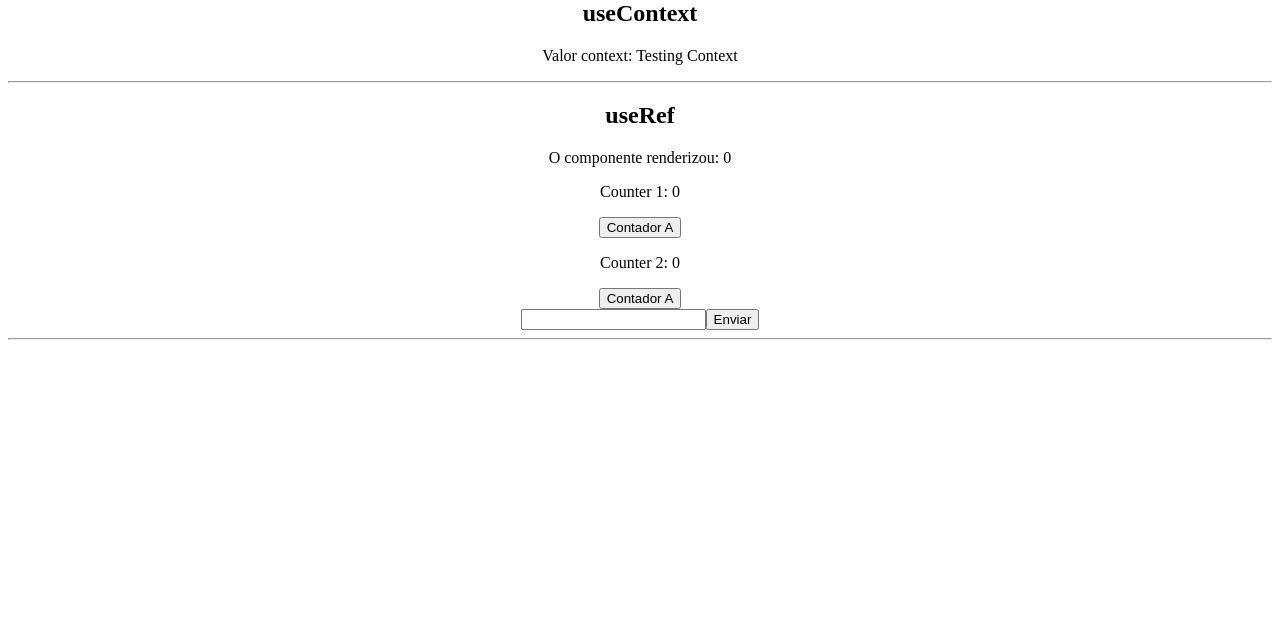
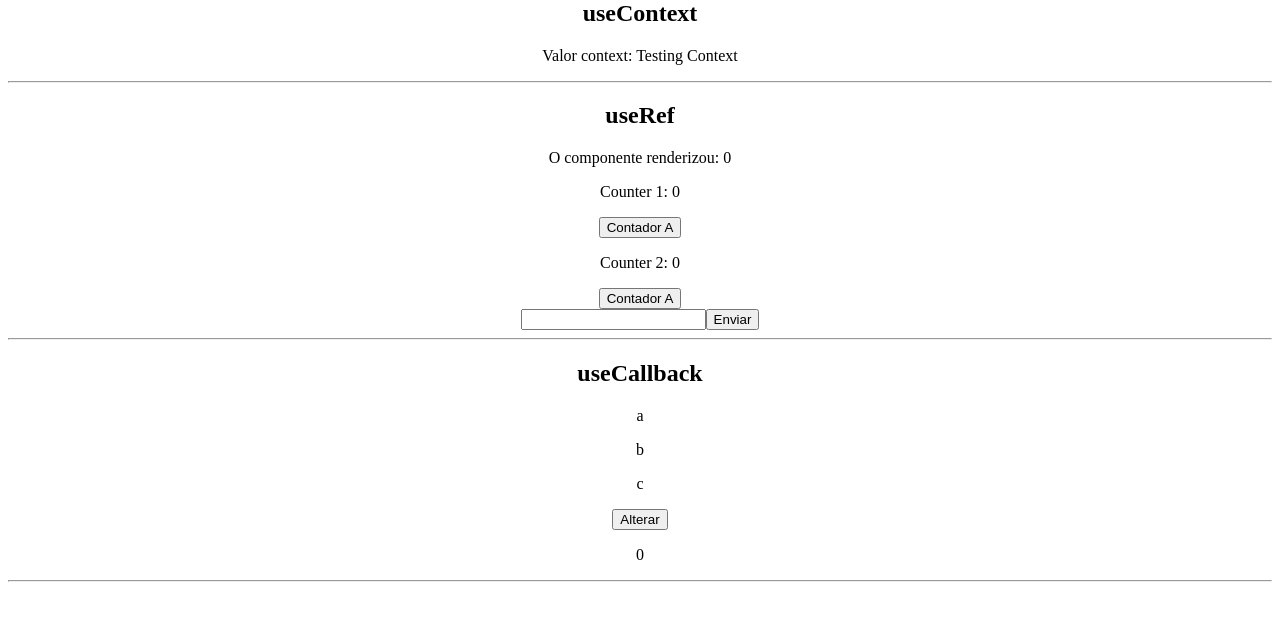
Before and after one commit to clacerda/React_Aulas_ProfMateusBattisti, a React (Create React App) app in the folder HOOKS_REACT/useState/reacthooks/: page / in a window 1280 px wide. Shown: the part 895-1515 px from the top of the page. Built offline with nearby package versions, Linux system fonts and the light colour scheme.

Commit message:
Aula 4- useCallback

```diff
--- /dev/null
+++ b/HOOKS_REACT/useState/reacthooks/src/components/HookUseCallback.js
@@ -0,0 +1,26 @@
+import {useCallback, useState} from 'react'
+import List from "./List"
+
+const HookUseCallback = () => {
+
+    const [counter, setCounter] = useState(0)
+
+    const getItemsFromDatabase = useCallback(() =>{
+            return ['a', 'b', 'c']
+    }, [])
+
+
+  return (
+    <div>
+        <h2>useCallback</h2>
+
+        <List getItems={getItemsFromDatabase} />
+
+        <button onClick={() => setCounter(counter + 1)}>Alterar</button>
+        <p>{counter}</p>
+        <hr />
+    </div>
+  )
+}
+
+export default HookUseCallback
--- /dev/null
+++ b/HOOKS_REACT/useState/reacthooks/src/components/List.js
@@ -0,0 +1,22 @@
+import {useState, useEffect} from 'react'
+
+const List = ({getItems}) => {
+
+    const [myItems, setMyItems] = useState([])
+
+    useEffect(() => {
+        console.log("Buscando itens do DB...")
+        setMyItems(getItems)
+    }, [getItems])
+
+  return (
+
+    <div>
+        {myItems.map((item) => (
+            <p key={item}>{item}</p>
+            ))}
+    </div>
+  )
+}
+
+export default List
--- a/HOOKS_REACT/useState/reacthooks/src/pages/Home.js
+++ b/HOOKS_REACT/useState/reacthooks/src/pages/Home.js
@@ -7,6 +7,7 @@
 import HookUseReducer from '../components/HookUseReducer'
 import HookUseState from '../components/HookUseState'
 import HookUseRef from '../components/HookUseRef'
+import HookUseCallback from '../components/HookUseCallback'
 
 
 
@@ -25,6 +26,7 @@
         <hr />
 
         <HookUseRef />
+        <HookUseCallback />
     </div>
   )
 }
```
